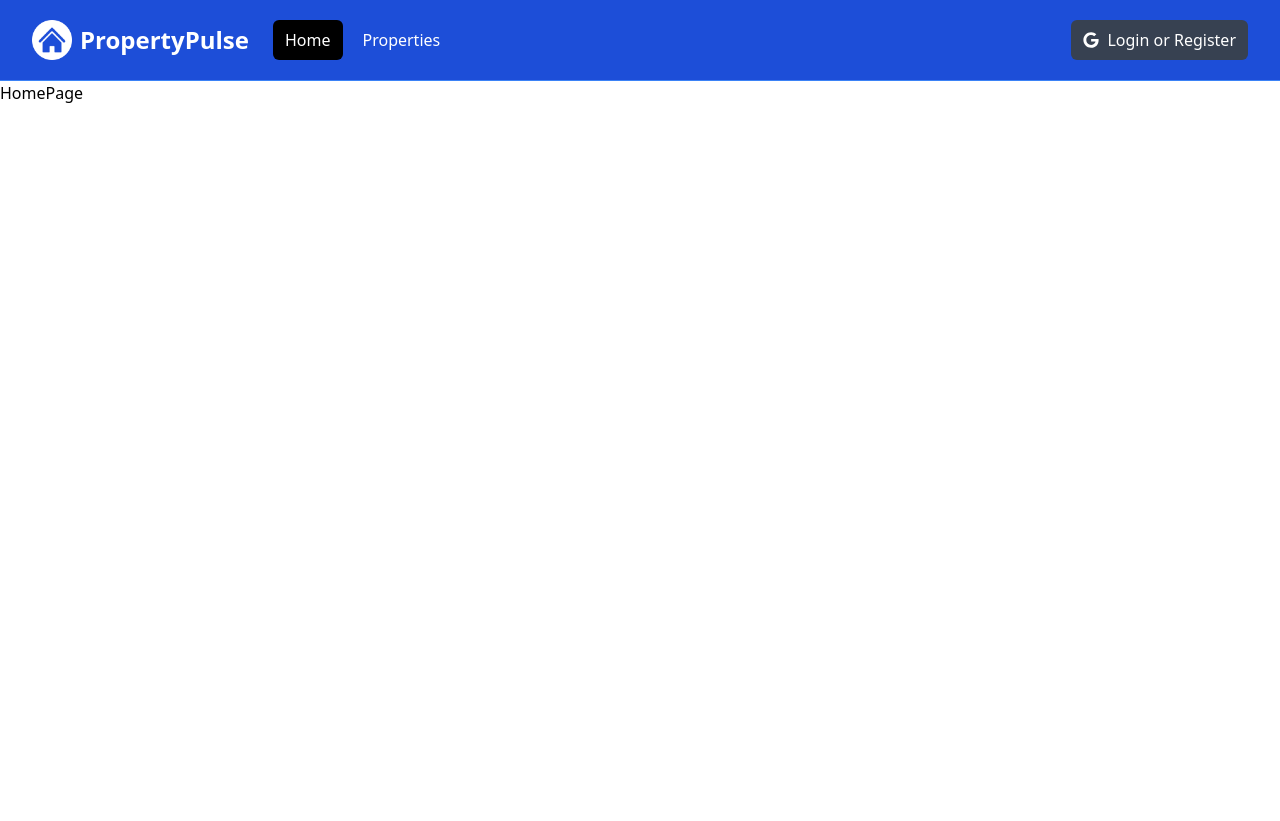
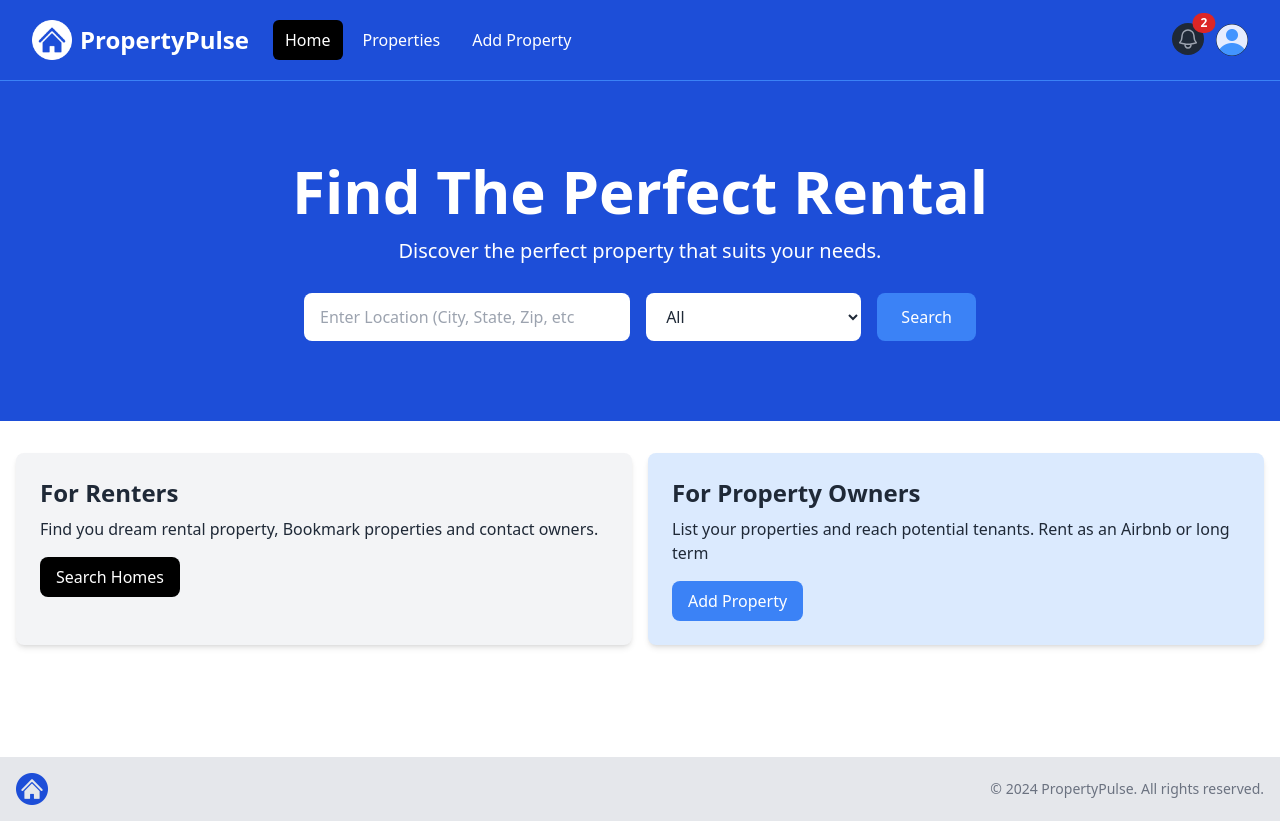
Before and after one commit to MuhammadSalmann/Estate-Pro-NextJs, a Next.js app: page / in a window 1280 px wide. Before the commit the page ends 800 px from the top, so only its background shows below. Built offline with nearby package versions, Linux system fonts and the light colour scheme.

Commit message:
Hero, InfoBoxes and Footer component

```diff
--- a/app/layout.tsx
+++ b/app/layout.tsx
@@ -1,6 +1,7 @@
 import '@/assets/styles/globals.css'
+import { ReactNode } from 'react'
 import Navbar from '@/components/Navbar'
-import { ReactNode } from 'react'
+import Footer from '@/components/Footer'
 
 // For SEO and this will be used in by default every page if you dont specify this in every page
 export const metadata = {
@@ -19,6 +20,7 @@
       <body>
         <Navbar />
         <main>{children}</main>
+        <Footer />
       </body>
     </html>
   )
--- a/app/page.tsx
+++ b/app/page.tsx
@@ -1,6 +1,12 @@
+import Hero from "@/components/Hero"
+import InfoBoxes from "@/components/InfoBoxes"
+
 const HomePage = () => {
   return (
-    <div>HomePage</div>
+    <>
+      <Hero />
+      <InfoBoxes />
+    </>
   )
 }
 
--- /dev/null
+++ b/components/Footer.tsx
@@ -0,0 +1,23 @@
+import Image from "next/image";
+import logo from "@/assets/images/logo.png";
+
+const Footer = () => {
+  const currYear = new Date().getFullYear();
+  return (
+    <footer className="mt-24 bg-gray-200 py-4">
+      <div className="container mx-auto flex flex-col items-center justify-between px-4 md:flex-row">
+        <div className="mb-4 md:mb-0">
+          <Image src={logo} alt="Logo" className="h-8 w-auto" />
+        </div>
+        <div className="mb-4 flex flex-wrap justify-center md:mb-0 md:justify-start"></div>
+        <div>
+          <p className="mt-2 text-sm text-gray-500 md:mt-0">
+            &copy; {currYear} PropertyPulse. All rights reserved.
+          </p>
+        </div>
+      </div>
+    </footer>
+  );
+};
+
+export default Footer;
--- /dev/null
+++ b/components/Hero.tsx
@@ -0,0 +1,61 @@
+import React from 'react'
+
+const Hero = () => {
+  return (
+    <section className="bg-blue-700 py-20 mb-4">
+      <div
+        className="max-w-7xl mx-auto px-4 sm:px-6 lg:px-8 flex flex-col items-center"
+      >
+        <div className="text-center">
+          <h1
+            className="text-4xl font-extrabold text-white sm:text-5xl md:text-6xl"
+          >
+            Find The Perfect Rental
+          </h1>
+          <p className="my-4 text-xl text-white">
+            Discover the perfect property that suits your needs.
+          </p>
+        </div>
+        {/* <!-- Form Component --> */}
+        <form
+          className="mt-3 mx-auto max-w-2xl w-full flex flex-col md:flex-row items-center"
+        >
+          <div className="w-full md:w-3/5 md:pr-2 mb-4 md:mb-0">
+            <label htmlFor="location" className="sr-only">Location</label>
+            <input
+              type="text"
+              id="location"
+              placeholder="Enter Location (City, State, Zip, etc"
+              className="w-full px-4 py-3 rounded-lg bg-white text-gray-800 focus:outline-none focus:ring focus:ring-blue-500"
+            />
+          </div>
+          <div className="w-full md:w-2/5 md:pl-2">
+            <label htmlFor="property-type" className="sr-only">Property Type</label>
+            <select
+              id="property-type"
+              className="w-full px-4 py-3 rounded-lg bg-white text-gray-800 focus:outline-none focus:ring focus:ring-blue-500"
+            >
+              <option value="All">All</option>
+              <option value="Apartment">Apartment</option>
+              <option value="Studio">Studio</option>
+              <option value="Condo">Condo</option>
+              <option value="House">House</option>
+              <option value="Cabin Or Cottage">Cabin or Cottage</option>
+              <option value="Loft">Loft</option>
+              <option value="Room">Room</option>
+              <option value="Other">Other</option>
+            </select>
+          </div>
+          <button
+            type="submit"
+            className="md:ml-4 mt-4 md:mt-0 w-full md:w-auto px-6 py-3 rounded-lg bg-blue-500 text-white hover:bg-blue-600 focus:outline-none focus:ring focus:ring-blue-500"
+          >
+            Search
+          </button>
+        </form>
+      </div>
+    </section>
+  )
+}
+
+export default Hero
--- /dev/null
+++ b/components/InfoBox.tsx
@@ -0,0 +1,40 @@
+import { ReactNode } from 'react';
+
+type ButtonInfo = {
+  text: string;
+  link: string;
+  backgroundColor: string;
+};
+
+type InfoBoxProps = {
+  heading: string;
+  backgroundColor?: string;
+  textColor?: string;
+  buttonInfo: ButtonInfo;
+  children: ReactNode;
+};
+
+const InfoBox = ({
+  heading,
+  backgroundColor = "bg-gray-100",
+  textColor = "text-gray-800",
+  buttonInfo,
+  children,
+}: InfoBoxProps) => {
+  return (
+    <div className={`${backgroundColor} rounded-lg p-6 shadow-md`}>
+      <h2 className={`${textColor} text-2xl font-bold`}>{heading}</h2>
+      <p className={`${textColor} mb-4 mt-2`}>
+        {children}
+      </p>
+      <a
+        href={buttonInfo.link}
+        className={`${buttonInfo.backgroundColor} inline-block rounded-lg px-4 py-2 text-white hover:opacity-75`}
+      >
+        {buttonInfo.text}
+      </a>
+    </div>
+  );
+};
+
+export default InfoBox;
--- /dev/null
+++ b/components/InfoBoxes.tsx
@@ -0,0 +1,20 @@
+import InfoBox from "./InfoBox"
+
+const InfoBoxes = () => {
+  return (
+    <section>
+      <div className="container-xl lg:container m-auto">
+        <div className="grid grid-cols-1 md:grid-cols-2 gap-4 p-4 rounded-lg">
+            <InfoBox heading="For Renters" backgroundColor="bg-gray-100" buttonInfo={{ text: "Search Homes", link: "/properties", backgroundColor: "bg-black" }} >
+                Find you dream rental property, Bookmark properties and contact owners.
+            </InfoBox>
+            <InfoBox heading="For Property Owners" backgroundColor="bg-blue-100" buttonInfo={{ text: "Add Property", link: "/properties/add", backgroundColor: "bg-blue-500" }} >
+                List your properties and reach potential tenants. Rent as an Airbnb or long term
+            </InfoBox>
+        </div>
+      </div>
+    </section>
+  )
+}
+
+export default InfoBoxes
--- a/components/Navbar.tsx
+++ b/components/Navbar.tsx
@@ -10,7 +10,7 @@
 const Navbar = () => {
   const [isMobileMenuOpen, setIsMobileMenuOpen] = useState(false);
   const [isProfileMenuOpen, setIsProfileMenuOpen] = useState(false);
-  const [isLoggedIn, setIsLoggedIn] = useState(false);
+  const [isLoggedIn, setIsLoggedIn] = useState(true);
 
   const pathname = usePathname();
 
```
